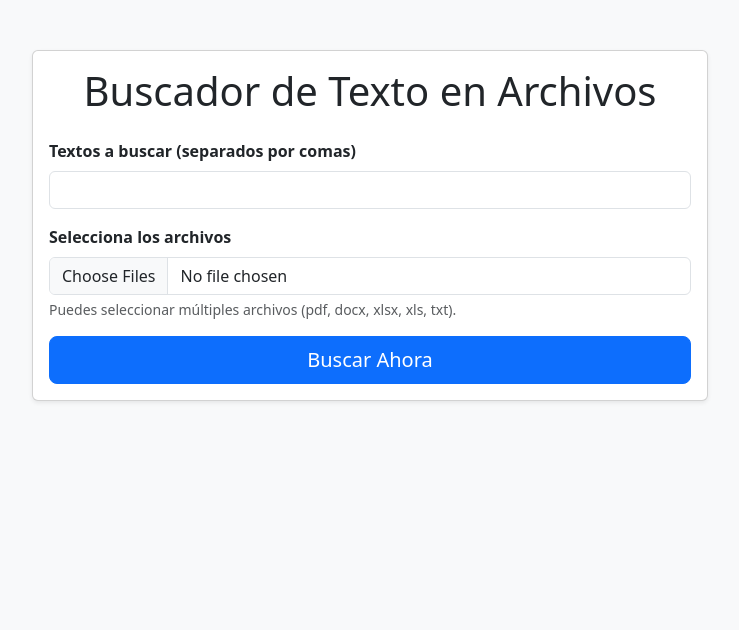
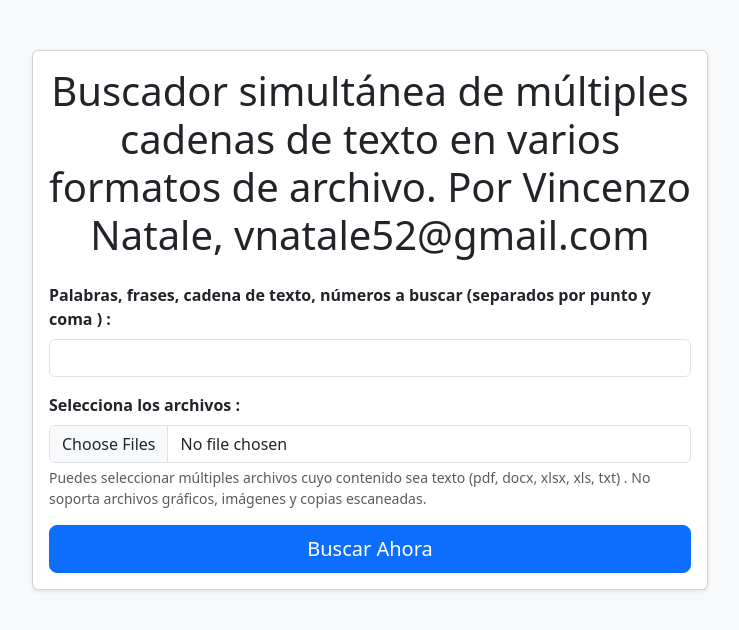
Before and after one commit to vnatale52/Find_Strings_in_Files, a Flask app: page / in a window 1280 px wide. Shown: the top 630 px of the page, without its empty margins (270-1009 px from the left). Run offline with Flask 3, Linux system fonts and the light colour scheme.

Commit message:
Add files via upload

```diff
--- a/templates/index.html
+++ b/templates/index.html
@@ -15,7 +15,7 @@
     <div class="container">
         <div class="card shadow-sm">
             <div class="card-body">
-                <h1 class="card-title text-center mb-4">Buscador de Texto en Archivos</h1>
+                <h1 class="card-title text-center mb-4">Buscador simultánea de múltiples cadenas de texto en varios formatos de archivo. Por Vincenzo Natale, vnatale52@gmail.com</h1>
 
                 {% with messages = get_flashed_messages(with_categories=true) %}
                     {% if messages %}
@@ -27,13 +27,13 @@
 
                 <form action="/buscar" method="post" enctype="multipart/form-data">
                     <div class="mb-3">
-                        <label for="search_strings" class="form-label"><strong>Textos a buscar (separados por comas)</strong></label>
+                        <label for="search_strings" class="form-label"><strong>Palabras, frases, cadena de texto, números a buscar (separados por punto y coma ) : </strong></label>
                         <input type="text" class="form-control" id="search_strings" name="search_strings" required>
                     </div>
                     <div class="mb-3">
-                        <label for="files" class="form-label"><strong>Selecciona los archivos</strong></label>
+                        <label for="files" class="form-label"><strong>Selecciona los archivos : </strong></label>
                         <input class="form-control" type="file" id="files" name="files" multiple required>
-                        <div class="form-text">Puedes seleccionar múltiples archivos (pdf, docx, xlsx, xls, txt).</div>
+                        <div class="form-text">Puedes seleccionar múltiples archivos cuyo contenido sea texto (pdf, docx, xlsx, xls, txt) . No soporta archivos gráficos, imágenes y copias escaneadas.</div>
                     </div>
                     <div class="d-grid">
                         <button type="submit" class="btn btn-primary btn-lg">Buscar Ahora</button>
```
